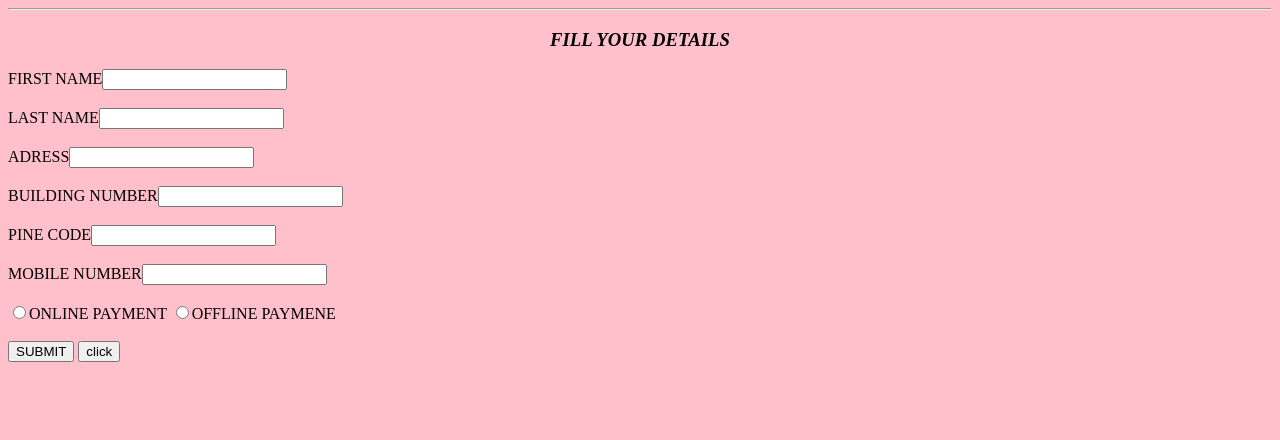
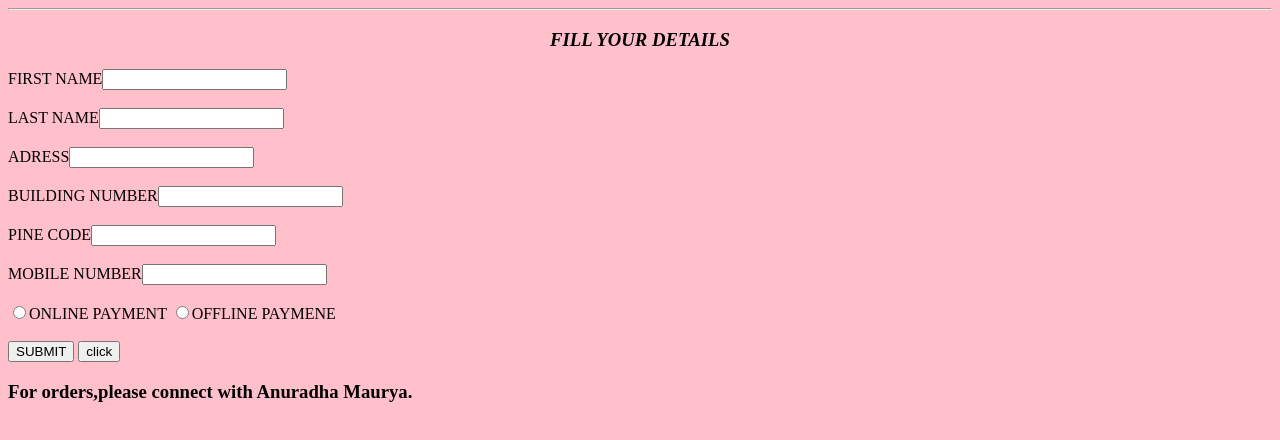
Before and after one commit to shiv-angi123/bakery-cake, a plain HTML site: page order now.html in a window 1280 px wide. Drawn offline with Linux system fonts and the light colour scheme.

Commit message:
Update order now.html

```diff
--- a/order now.html
+++ b/order now.html
@@ -33,6 +33,7 @@ alert("SIDDHI SINGH,BAKERY");
 <input type="SUBMIT"value="SUBMIT">
 <form>
 <input type="button" value="click"onclick="msg()">
+<h3>For orders,please connect with Anuradha Maurya.</h3>
 </form>
 </body>
 </html>
```
